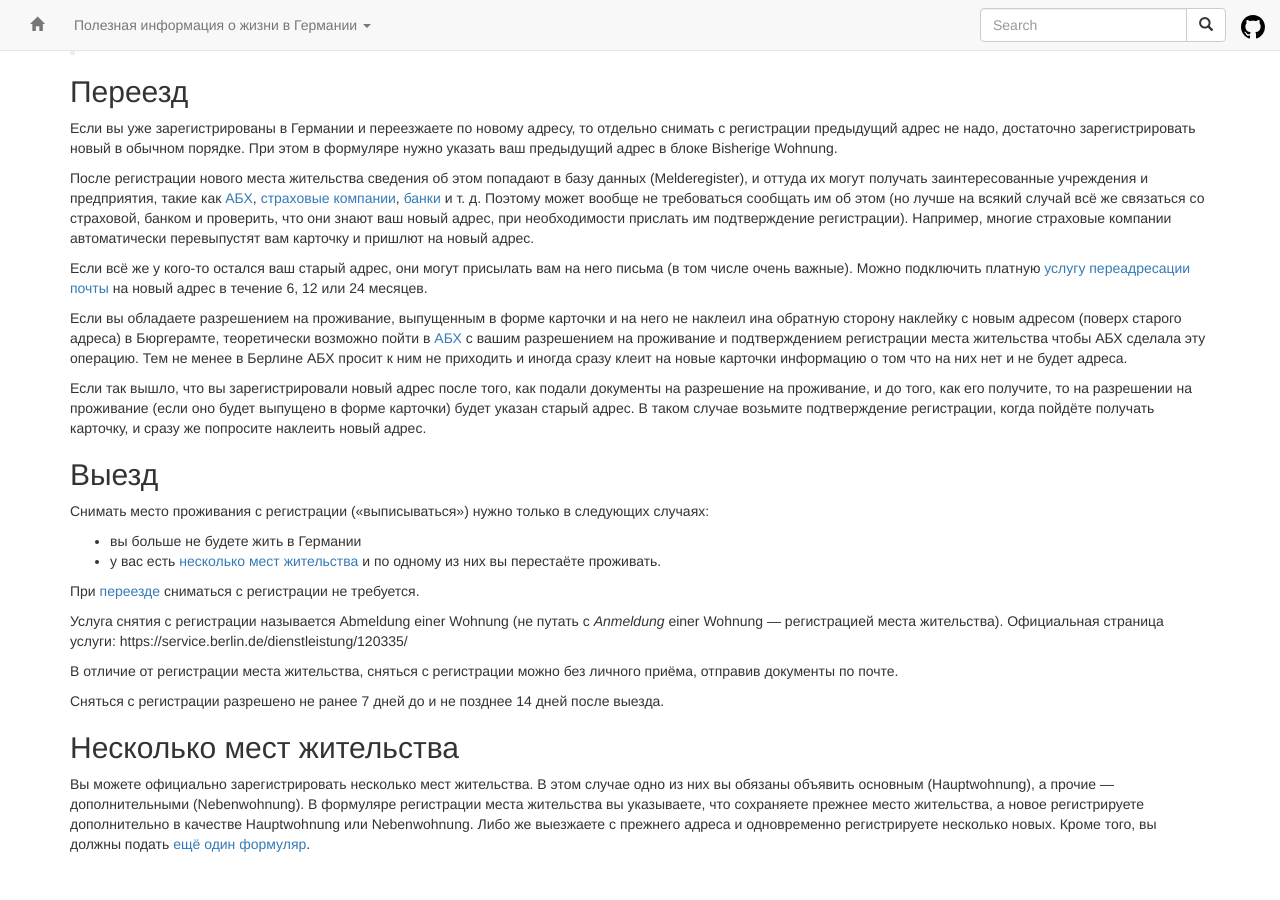
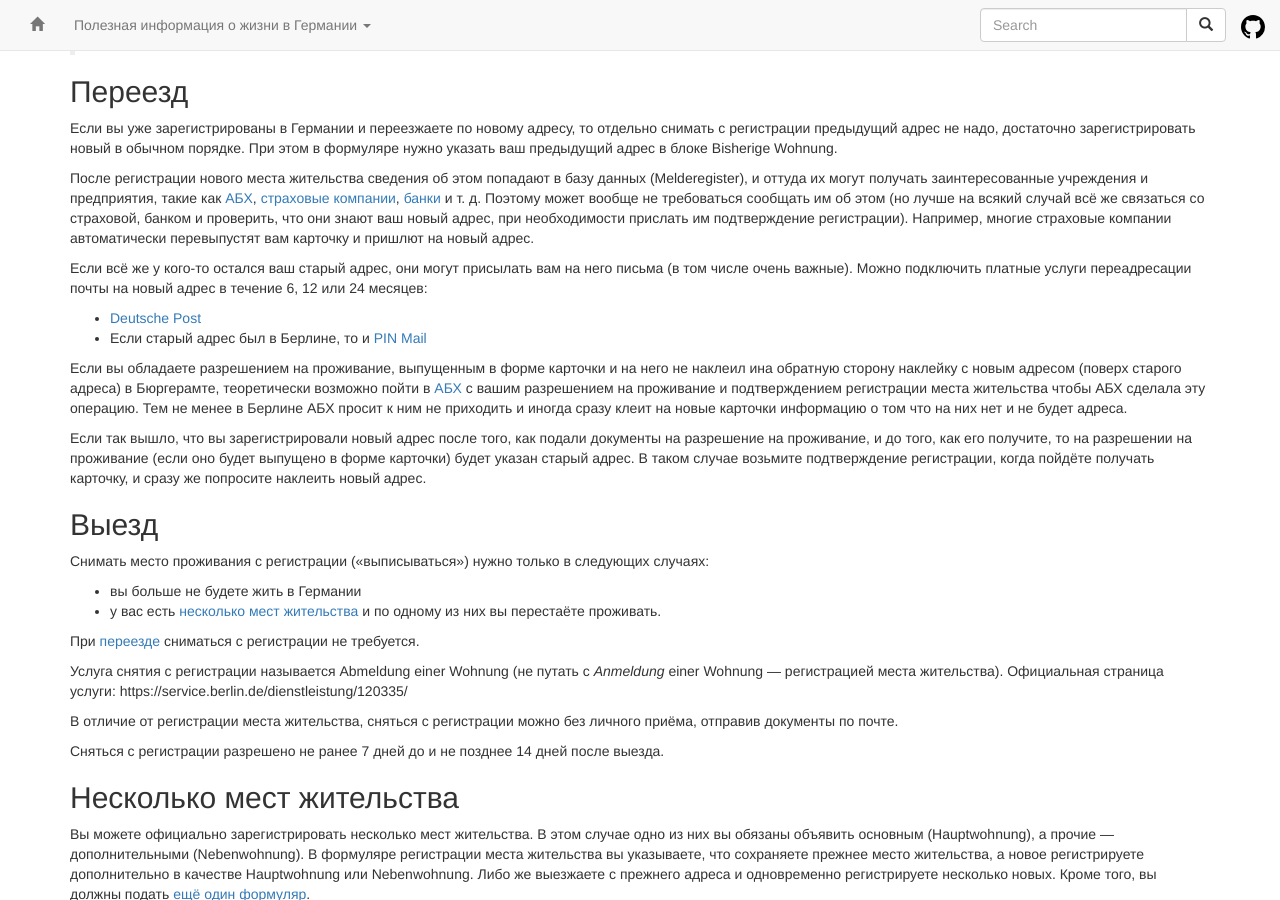
Before and after one commit to ru-de/faq, a Jekyll site: the page built from pages/Регистрация места жительства.md, in a window 1280 px wide and 900 px high, scrolled down 4167 px. Built offline with Jekyll 4.4.1, drawn with Linux system fonts in a browser that asks for light colours; nearby versions of some CDN libraries; before the commit the page ends 5031 px from its top, so only the background shows below that.

Commit message:
Travis #1298: sync github pages

```diff
--- a/pages/Регистрация места жительства.md
+++ b/pages/Регистрация места жительства.md
@@ -181,7 +181,9 @@ Ordens- Künstlername — религиозный или артистически
 
 После регистрации нового места жительства сведения об этом попадают в базу данных (Melderegister), и оттуда их могут получать заинтересованные учреждения и предприятия, такие как [АБХ](АБХ.md), [страховые компании](Страховки.md), [банки](Финансы%20и%20Банки.md) и т. д. Поэтому может вообще не требоваться сообщать им об этом (но лучше на всякий случай всё же связаться со страховой, банком и проверить, что они знают ваш новый адрес, при необходимости прислать им подтверждение регистрации). Например, многие страховые компании автоматически перевыпустят вам карточку и пришлют на новый адрес.
 
-Если всё же у кого-то остался ваш старый адрес, они могут присылать вам на него письма (в том числе очень важные). Можно подключить платную [услугу переадресации почты](https://www.efiliale.de/efiliale/nachsenden-lagern/nachsendeservice.jsp?cid=DP_101002152) на новый адрес в течение 6, 12 или 24 месяцев.
+Если всё же у кого-то остался ваш старый адрес, они могут присылать вам на него письма (в том числе очень важные). Можно подключить платные услуги переадресации почты на новый адрес в течение 6, 12 или 24 месяцев:
+- [Deutsche Post](https://www.efiliale.de/efiliale/nachsenden-lagern/nachsendeservice.jsp?cid=DP_101002152)
+- Если старый адрес был в Берлине, то и [PIN Mail](https://www.pin-ag.de/privatkunden/formulare/nachsendeauftrag)
 
 Если вы обладаете разрешением на проживание, выпущенным в форме карточки и на него не наклеил ина обратную сторону наклейку с новым адресом (поверх старого адреса) в Бюргерамте, теоретически возможно пойти в [АБХ](АБХ.md) с вашим разрешением на проживание и подтверждением регистрации места жительства чтобы АБХ сделала эту операцию. Тем не менее в Берлине АБХ просит к ним не приходить и иногда сразу клеит на новые карточки информацию о том что на них нет и не будет адреса.
 
```
